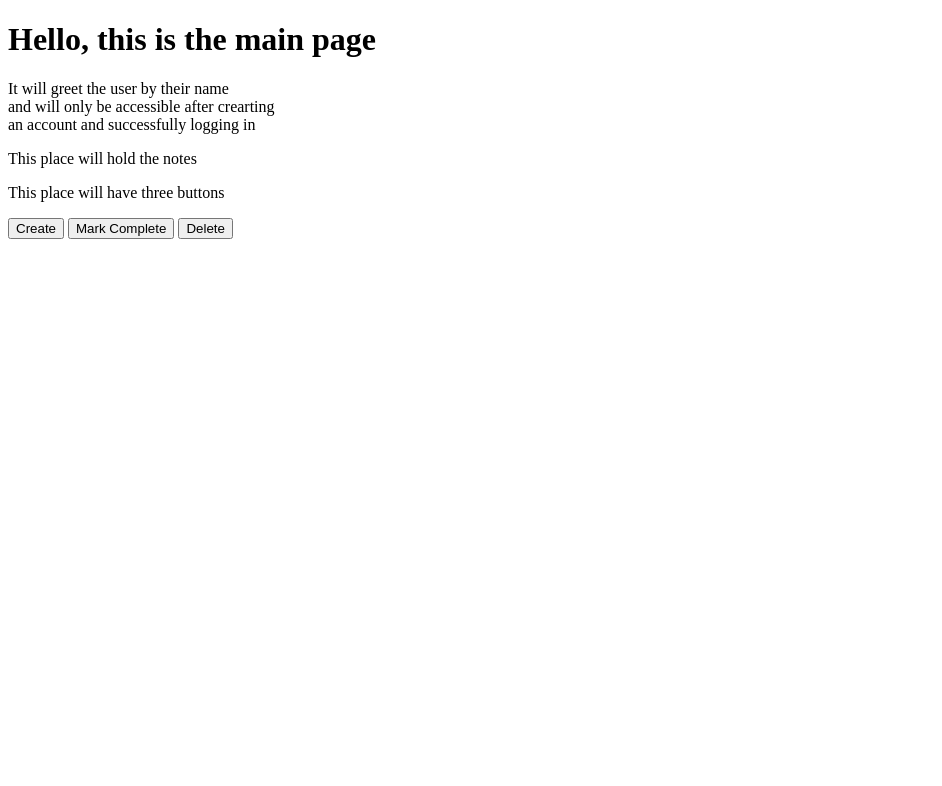
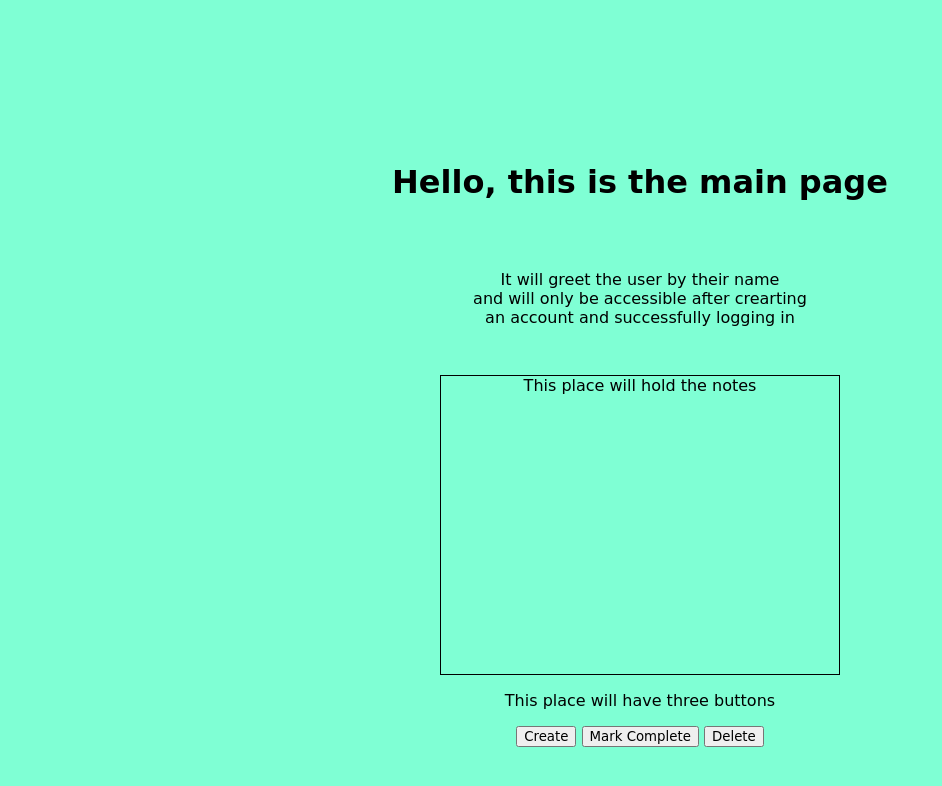
Before and after one commit to SectionX/sur-notes, a plain HTML site: page index.html in a window 1280 px wide. Shown: the whole page, without its empty margins (0-942 px from the left). Drawn offline with Linux system fonts and the light colour scheme.

Commit message:
ADD SPA skeleton

```diff
--- a/index.html
+++ b/index.html
@@ -1,11 +1,13 @@
 <!DOCTYPE html>
 <html lang="en">
 <head>
-    <meta http-equiv="refresh" content="5">
+    <!-- <meta http-equiv="refresh" content="5"> -->
     <meta charset="UTF-8">
     <meta http-equiv="X-UA-Compatible" content="IE=edge">
     <meta name="viewport" content="width=device-width, initial-scale=1.0">
     <title>Sur-Notes!</title>
+    <link rel="stylesheet" href="./styles.css">
+
 </head>
 <body>
     <h1>Hello, this is the main page</h1>
@@ -21,10 +23,11 @@
 
         <div id="buttons">
             <p>This place will have three buttons</p>
-    <button>Create</button>
-    <button>Mark Complete</button>
-    <button>Delete</button>
+            <button id="button-create">Create</button>
+            <button id="button-mark">Mark Complete</button>
+            <button id="button-delete">Delete</button>
         </div>
 
     </body>
+    <script src="script.js"></script>
 </html>
--- a/script.js
+++ b/script.js
@@ -0,0 +1,3 @@
+
+
+document.querySelector("*").addEventListener('click', (e)=>alert(e.target));
--- a/styles.css
+++ b/styles.css
@@ -0,0 +1,28 @@
+* {
+    box-sizing: border-box;
+    /* border: 1px solid black; */
+    text-align: center;
+    font-family: cursive;
+}
+
+html {
+    display: flex;
+    flex-direction: column;
+    height: 1080px;
+    justify-content: center;
+}
+
+body {
+    display: flex;
+    flex-direction: column;
+    align-items: center;
+    margin-bottom: 200px;
+    background-color: aquamarine;
+
+}
+
+#main-table {
+    height: 300px;
+    width: 400px;
+    border: 1px solid black;
+}
```
Lines whose indentation alone changed are shown as unchanged.
